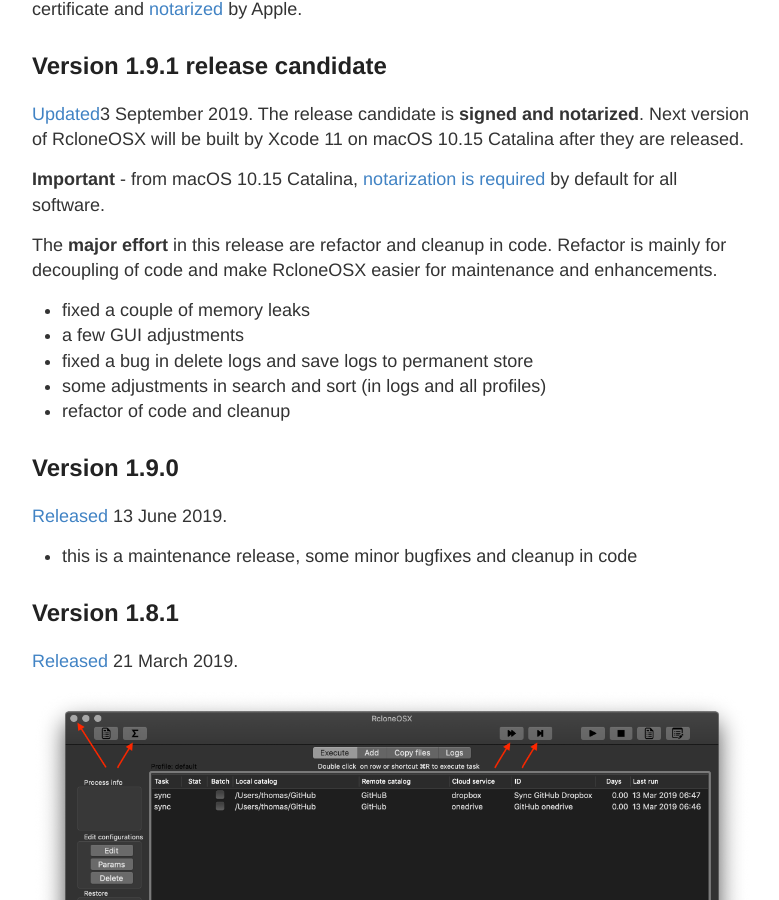
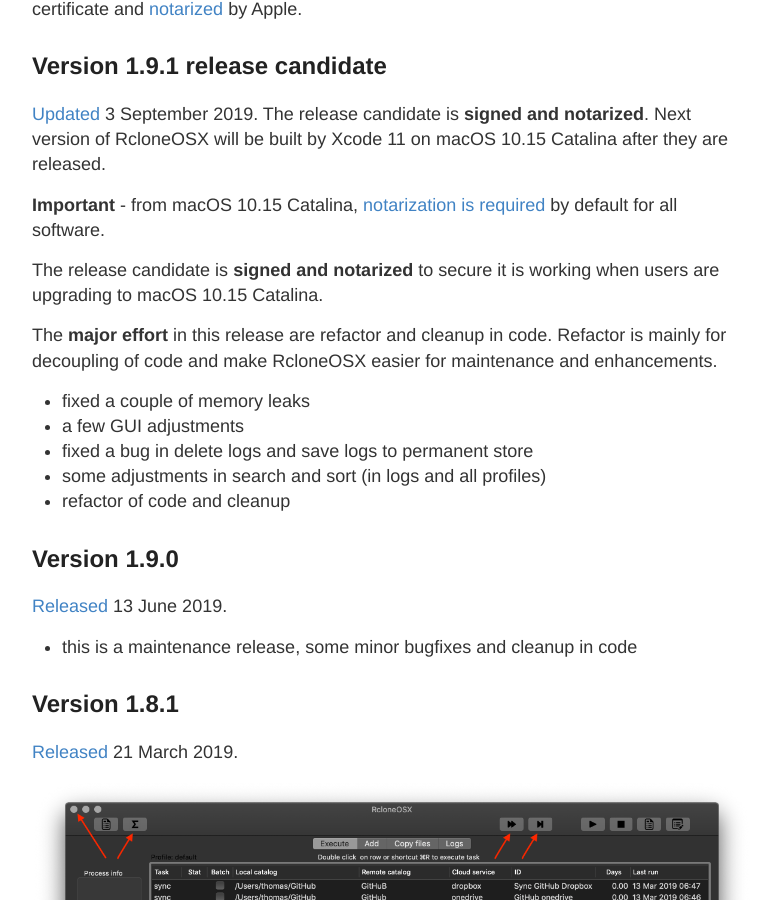
Before and after one commit to d2s/Documentation, a Jekyll site: the page built from _posts/2018-01-01-RcloneChangelog.md, in a window 1280 px wide and 900 px high, scrolled down 555 px. Shown: the whole window, without its empty margins (248-1027 px from the left). Built offline with Jekyll 4.4.1, drawn with Linux system fonts in a browser that asks for light colours.

Commit message:
Update 2018-01-01-RcloneChangelog.md

```diff
--- a/_posts/2018-01-01-RcloneChangelog.md
+++ b/_posts/2018-01-01-RcloneChangelog.md
@@ -13,9 +13,11 @@ To get an idea of how RcloneOSX is working please see the [intro](/Intro) to Rsy
 
 ## Version 1.9.1 release candidate
 
-[Updated](https://github.com/rsyncOSX/rcloneosx/releases/tag/v1.9.1)3 September 2019. The release candidate is **signed and notarized**. Next version of RcloneOSX will be built by Xcode 11 on macOS 10.15 Catalina after they are released.
+[Updated](https://github.com/rsyncOSX/rcloneosx/releases/tag/v1.9.1) 3 September 2019. The release candidate is **signed and notarized**. Next version of RcloneOSX will be built by Xcode 11 on macOS 10.15 Catalina after they are released.
 
 **Important** - from macOS 10.15 Catalina, [notarization is required](/Notarized) by default for all software.
+
+The release candidate is **signed and notarized** to secure it is working when users are upgrading to macOS 10.15 Catalina.
 
 The **major effort** in this release are refactor and cleanup in code. Refactor is mainly for decoupling of code and make RcloneOSX easier for maintenance and enhancements.
 
```
